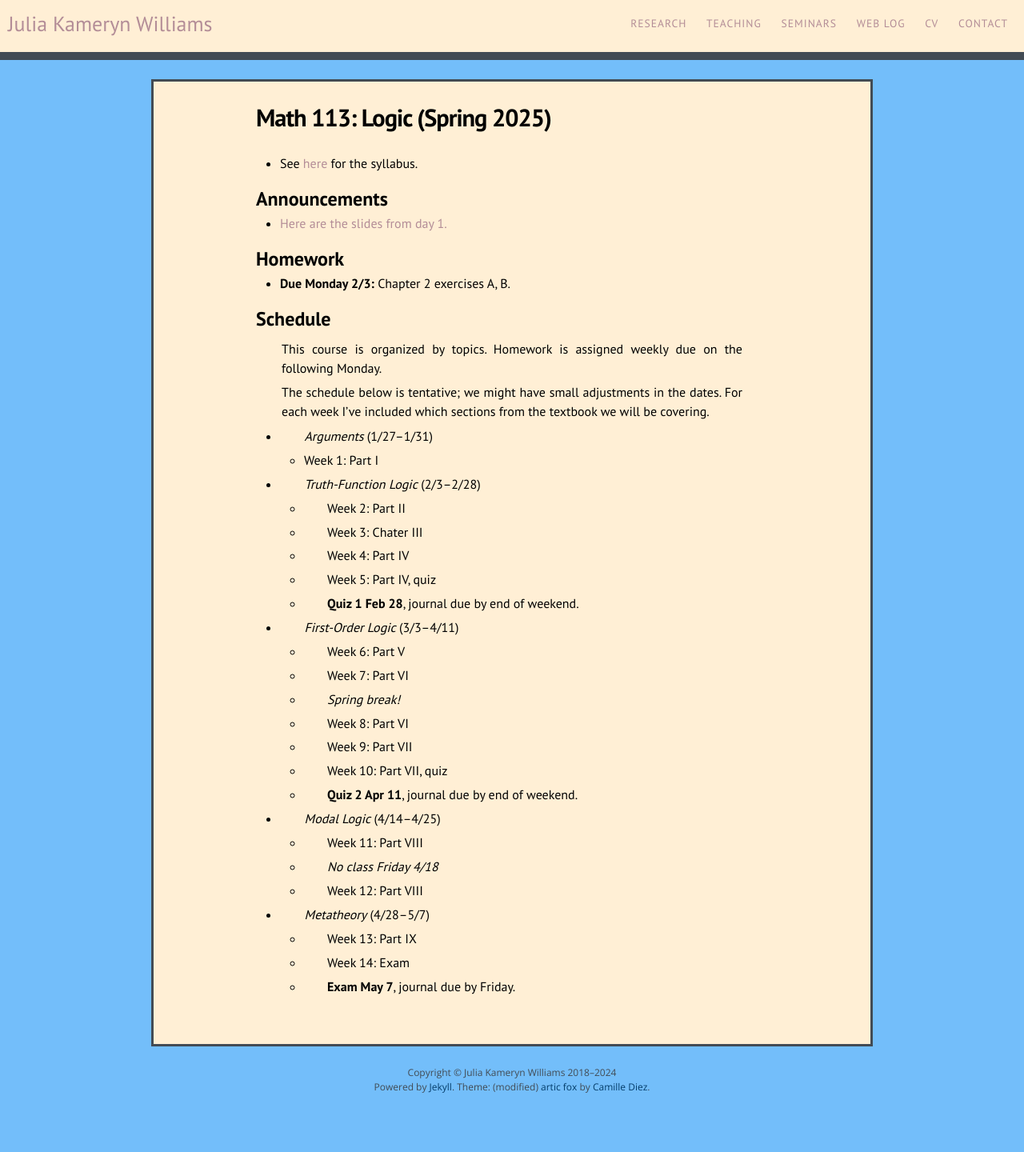
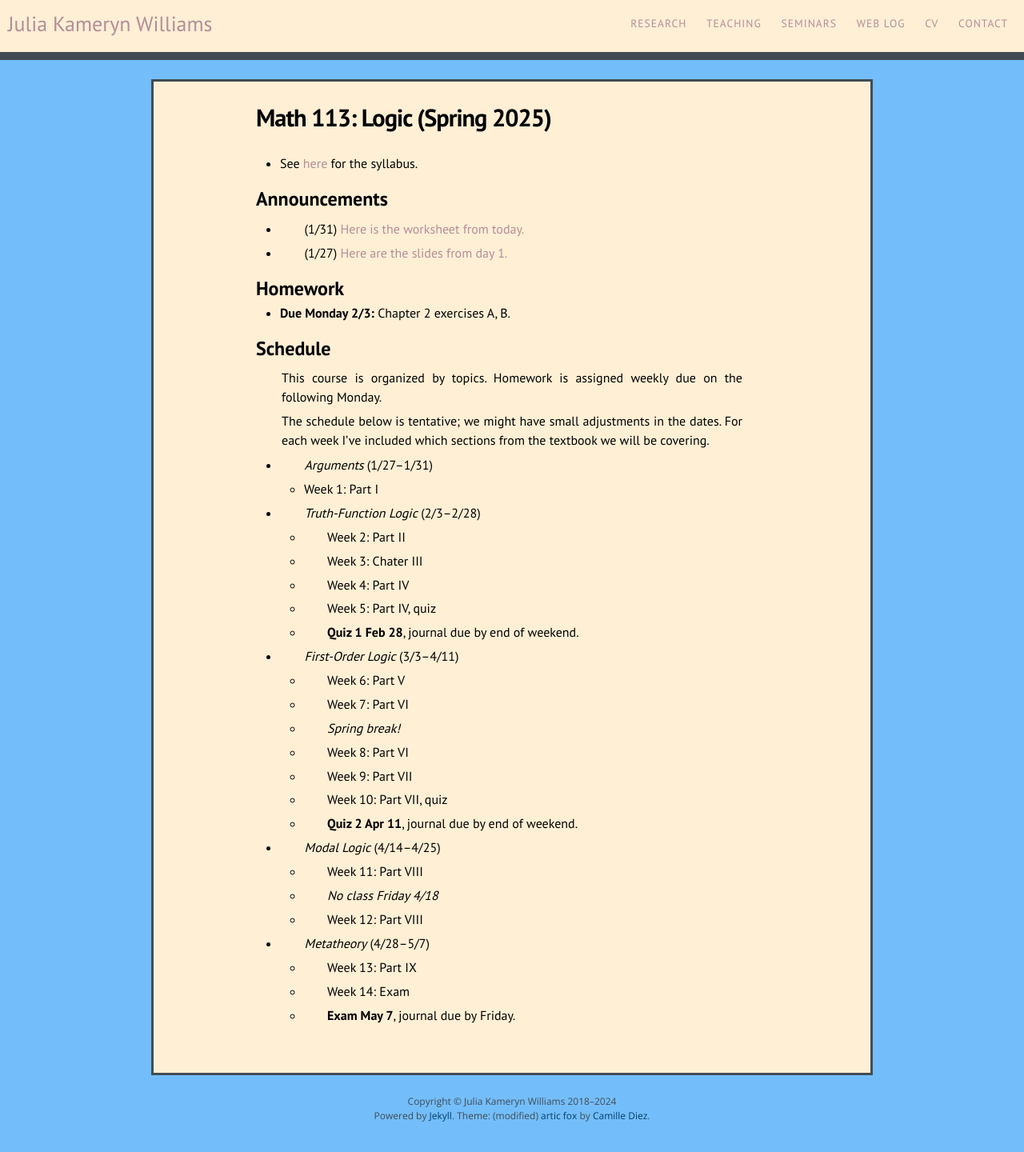
Before and after one commit to kamerynjw/kamerynjw.github.io, a Jekyll site: the page built from teaching/2025/math113.md, in a window 1280 px wide. Shown: the whole page at 80% size. Built offline with Jekyll 4.4.1, drawn with Linux system fonts in a browser that asks for light colours; nearby versions of some CDN libraries; before the commit the page ends 1404 px from its top, so only the background shows below that.

Commit message:
orksheets

```diff
--- a/teaching/2025/math113.md
+++ b/teaching/2025/math113.md
@@ -10,7 +10,9 @@ permalink: /teaching/2025/math113/
 Announcements
 -------------
 
-* [Here are the slides from day 1.]({{ page.url }}day1.pdf)
+* (1/31) [Here is the worksheet from today.]({{ page.url }}ws1-31.pdf)
+
+* (1/27) [Here are the slides from day 1.]({{ page.url }}day1.pdf)
 
 Homework
 --------
```
Also changed, not shown: teaching/2025/math211.md (+3 -1 lines), 2 other files.
